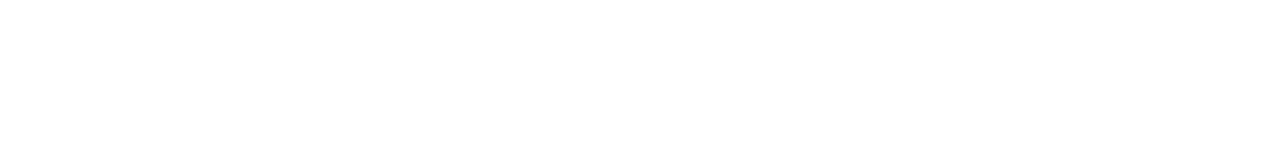
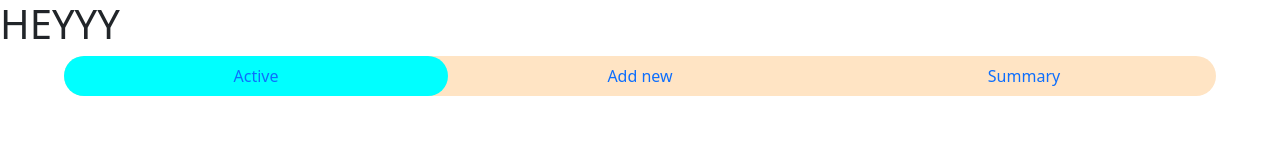
Before and after one commit to cdalangin/hacknyu2023, a plain HTML site: page index.html in a window 1280 px wide. Drawn offline with nearby package versions, Linux system fonts and the light colour scheme.

Commit message:
start bottom nav

```diff
--- a/index.html
+++ b/index.html
@@ -4,9 +4,28 @@
     <meta charset="UTF-8">
     <meta http-equiv="X-UA-Compatible" content="IE=edge">
     <meta name="viewport" content="width=device-width, initial-scale=1.0">
+    <link rel="stylesheet" href="styles.css">
     <title>Document</title>
+
+    <link href="https://cdn.jsdelivr.net/npm/bootstrap@5.3.0-alpha1/dist/css/bootstrap.min.css" rel="stylesheet" integrity="sha384-GLhlTQ8iRABdZLl6O3oVMWSktQOp6b7In1Zl3/Jr59b6EGGoI1aFkw7cmDA6j6gD" crossorigin="anonymous">
 </head>
 <body>
+    <div class="main-div">
+        <h1>HEYYY</h1>
+
+        <!-- Bottom Nav -->
+        <ul class="nav nav-pills nav-fill nav-justified bottom-nav">
+            <li class="nav-item curr">
+                <a class="nav-link" aria-current="page" href="#">Active</a>
+            </li>
+            <li class="nav-item">
+                <a class="nav-link" href="#">Add new</a>
+            </li>
+            <li class="nav-item">
+                <a class="nav-link" href="#">Summary</a>
+            </ul>
+
+    </div>
 
 </body>
 </html>
--- a/styles.css
+++ b/styles.css
@@ -0,0 +1,16 @@
+.main-div {
+    height: 100vh;
+    width: 100vw;
+}
+
+.bottom-nav {
+    width: 90%;
+    margin: auto;
+    background-color: bisque;
+    border-radius: 20px;
+}
+
+.curr {
+    background-color: aqua;
+    border-radius: 30px;
+}
```
